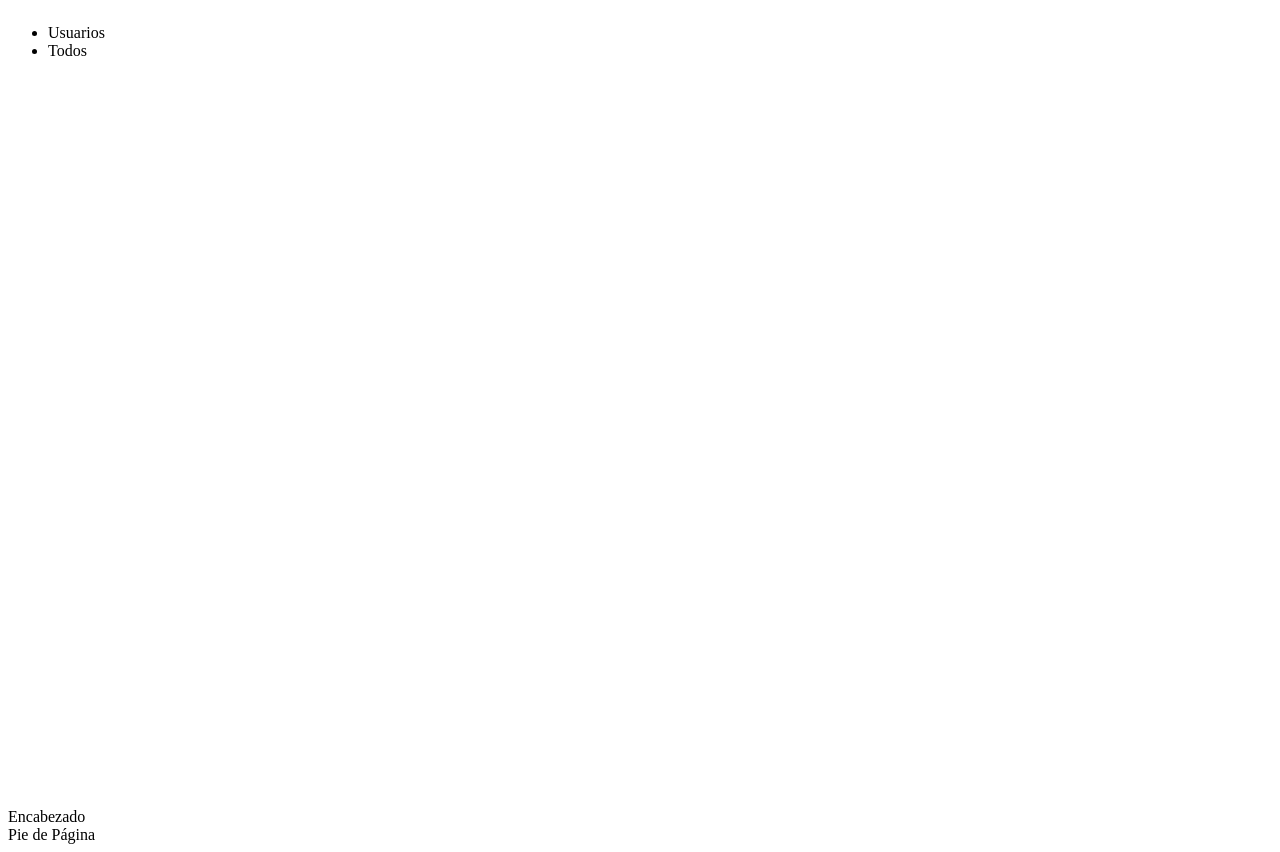
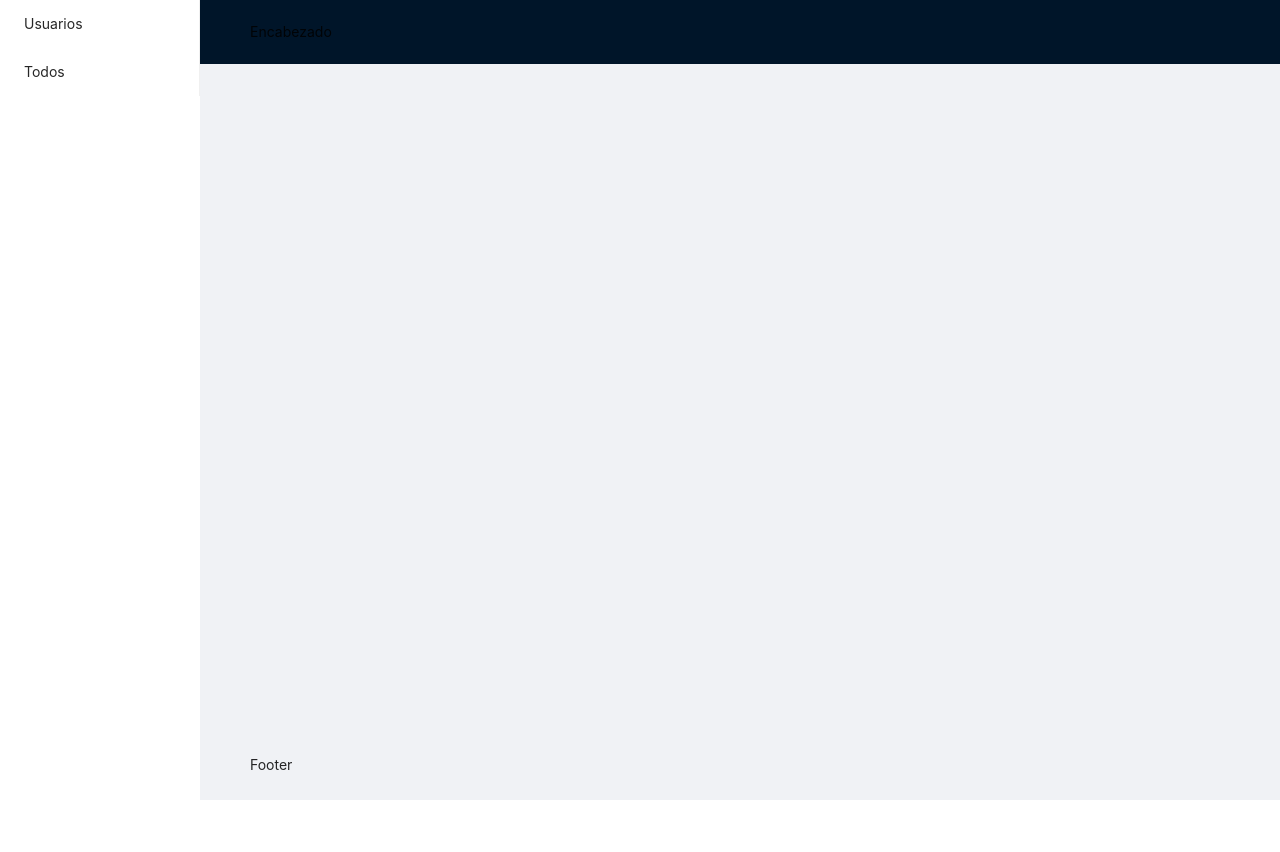
Before and after one commit to yellow4flash/Introducci-n-a-React-2, a React (Create React App) app: page / in a window 1280 px wide. After the commit the page ends 800 px from the top, so only its background shows below. Built offline with nearby package versions, Linux system fonts and the light colour scheme.

Commit message:
5 files modified

```diff
--- a/src/App.js
+++ b/src/App.js
@@ -8,8 +8,8 @@ export default function App() {
   return (
     <Router>
       <MainLayout>
-        <Route path="/Users" render={props => <Users {...props} />} />
-        <Route path="/Todos" render={props => <Todos {...props} />} />
+        <Route path="/users" render={props => <Users {...props} />} />
+        <Route path="/todos" render={props => <Todos {...props} />} />
       </MainLayout>
     </Router>
   );
--- a/src/Layouts/MainLayout.js
+++ b/src/Layouts/MainLayout.js
@@ -35,7 +35,7 @@ const MainLayout = props => {
             <img src="" />
           </Link>
         </div>
-        <Menu>
+        <Menu mode="inline" theme="light">
           <Menu.Item>Usuarios</Menu.Item>
           <Menu.Item>Todos</Menu.Item>
         </Menu>
@@ -43,7 +43,7 @@ const MainLayout = props => {
       <Layout>
         <Header>Encabezado</Header>
         <Content>{children}</Content>
-        <Footer>Pie de Página</Footer>
+        <Footer>Footer</Footer>
       </Layout>
     </Layout>
   );
--- a/src/Todos/index.js
+++ b/src/Todos/index.js
@@ -0,0 +1,6 @@
+import React from "react";
+
+const Todos = () => {
+  return "I'm in Todos";
+};
+export default Todos;
--- a/src/Users/index.js
+++ b/src/Users/index.js
@@ -0,0 +1,7 @@
+import React from "react";
+
+const Users = () => {
+  return "I'm a users";
+};
+
+export default Users;
--- a/src/style.css
+++ b/src/style.css
@@ -1,3 +1,6 @@
-h1, p {
+@import "antd/dist/antd.css";
+
+h1,
+p {
   font-family: Lato;
 }
```
